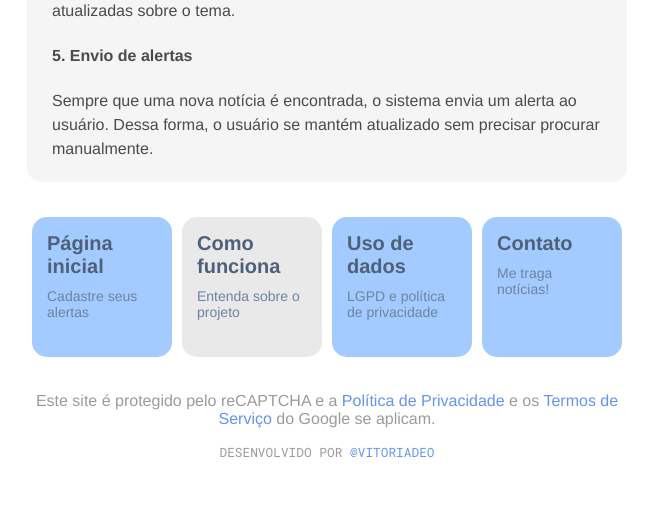
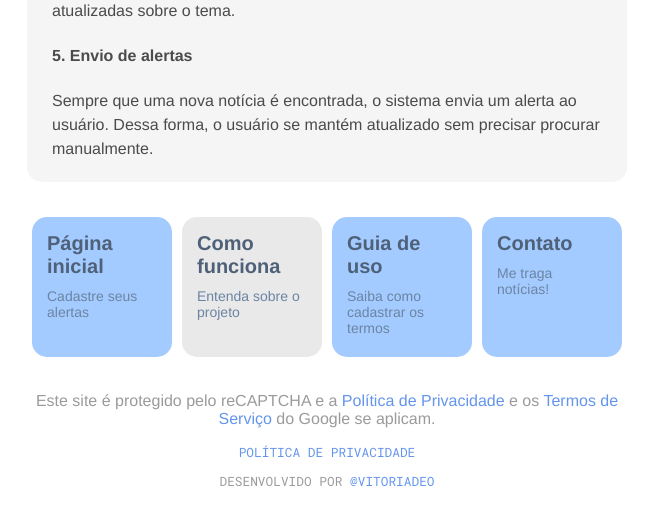
Before and after one commit to vitoriadeo/trago-noticias, a Flask app: page /about in a window 1280 px wide. Shown: the part 1035-1554 px from the top of the page, without its empty margins (313-966 px from the left). Before the commit the page ends 1493 px from the top, so only its background shows below. Run offline with Flask 3, Linux system fonts and the light colour scheme; some libraries are stand-ins or nearby versions; some web fonts are replaced.

Commit message:
refactor(menu-links): adicionar menu guia de uso e politica de privacidade
close #16

```diff
--- a/app/templates/base.html
+++ b/app/templates/base.html
@@ -18,9 +18,11 @@ TODO: Acessibilidade: testar com teclado e leitor de tela para garantir.
     <link rel="preconnect" href="https://fonts.gstatic.com" crossorigin>
     <link rel="preconnect" href="https://fonts.googleapis.com">
     <link rel="preconnect" href="https://fonts.gstatic.com" crossorigin>
-<link rel="preconnect" href="https://fonts.googleapis.com">
-<link rel="preconnect" href="https://fonts.gstatic.com" crossorigin>
-<link href="https://fonts.googleapis.com/css2?family=Arimo:wght@400..700&family=Homenaje&family=Roboto+Mono:ital,wght@0,100..700;1,100..700&display=swap" rel="stylesheet">
+    <link rel="preconnect" href="https://fonts.googleapis.com">
+    <link rel="preconnect" href="https://fonts.gstatic.com" crossorigin>
+    <link
+        href="https://fonts.googleapis.com/css2?family=Arimo:wght@400..700&family=Homenaje&family=Roboto+Mono:ital,wght@0,100..700;1,100..700&display=swap"
+        rel="stylesheet">
     <link rel="icon" href="{{ url_for('static', filename='img/favicon-16x16.png') }}" type="image/x-icon">
     <link rel="icon" type="image/png" sizes="32x32" href="{{ url_for('static', filename='img/favicon-32x32.png') }}">
     <link rel="apple-touch-icon" sizes="180x180" href="{{ url_for('static', filename='img/apple-touch-icon.png') }}">
@@ -53,10 +55,10 @@ TODO: Acessibilidade: testar com teclado e leitor de tela para garantir.
                         <div class="desc_menu">Entenda sobre o projeto</div>
                     </a>
                 </li>
-                <li class="{% if request.path == url_for('home.privacy') %} active {% endif %}">
-                    <a href="{{ url_for('home.privacy') }}">
-                        <div class="menu_title">Uso de dados</div>
-                        <div class="desc_menu">LGPD e política de privacidade</div>
+                <li class="{% if request.path == url_for('about.guide') %} active {% endif %}">
+                    <a href="{{ url_for('about.guide') }}">
+                        <div class="menu_title">Guia de uso</div>
+                        <div class="desc_menu">Saiba como cadastrar os termos</div>
                     </a>
                 </li>
                 <li class="{% if request.path == url_for('home.contact') %} active {% endif %}">
@@ -76,10 +78,16 @@ TODO: Acessibilidade: testar com teclado e leitor de tela para garantir.
             </label>
 
             <ul class="menu-list">
-                <li><a class="{% if request.path == url_for('home.index') %} active {% endif %}" href="{{ url_for('home.index') }}">Página inicial</a></li>
-                <li><a class="{% if request.path == url_for('home.about') %} active {% endif %}" href="{{ url_for('home.about') }}">Como funciona</a></li>
-                <li><a class="{% if request.path == url_for('home.privacy') %} active {% endif %}" href="{{ url_for('home.privacy') }}">Uso de dados</a></li>
-                <li><a class="{% if request.path == url_for('home.contact') %} active {% endif %}" href="{{ url_for('home.contact') }}">Contato</a></li>
+                <li><a class="{% if request.path == url_for('home.index') %} active {% endif %}"
+                        href="{{ url_for('home.index') }}">Página inicial</a></li>
+                <li><a class="{% if request.path == url_for('home.about') %} active {% endif %}"
+                        href="{{ url_for('home.about') }}">Como funciona</a></li>
+                <li><a class="{% if request.path == url_for('about.guide') %} active {% endif %}"
+                        href="{{ url_for('about.guide') }}">Guia de uso</a></li>
+                <li><a class="{% if request.path == url_for('home.contact') %} active {% endif %}"
+                        href="{{ url_for('home.contact') }}">Contato</a></li>
+                <li><a class="{% if request.path == url_for('home.privacy') %} active {% endif %}"
+                        href="{{ url_for('home.privacy') }}">Uso de dados</a></li>
             </ul>
         </div>
     </aside>
@@ -89,9 +97,10 @@ TODO: Acessibilidade: testar com teclado e leitor de tela para garantir.
             <a href="https://policies.google.com/privacy">Política de Privacidade</a> e os
             <a href="https://policies.google.com/terms">Termos de Serviço</a> do Google se aplicam.
         </p>
-
+        <p class="txtfooter"><a href="{{url_for('home.privacy')}}" target="_blank" title="Github">Política de
+                Privacidade</a></p>
         <p class="txtfooter">Desenvolvido por <a href="https://github.com/vitoriadeo" target="_blank"
-                    title="Github">@vitoriadeo</a></p>
+                title="Github">@vitoriadeo</a></p>
     </footer>
     <script src="https://www.google.com/recaptcha/api.js?render={{config.RECAPTCHA_SITE_KEY}}"></script>
     <script>
```
